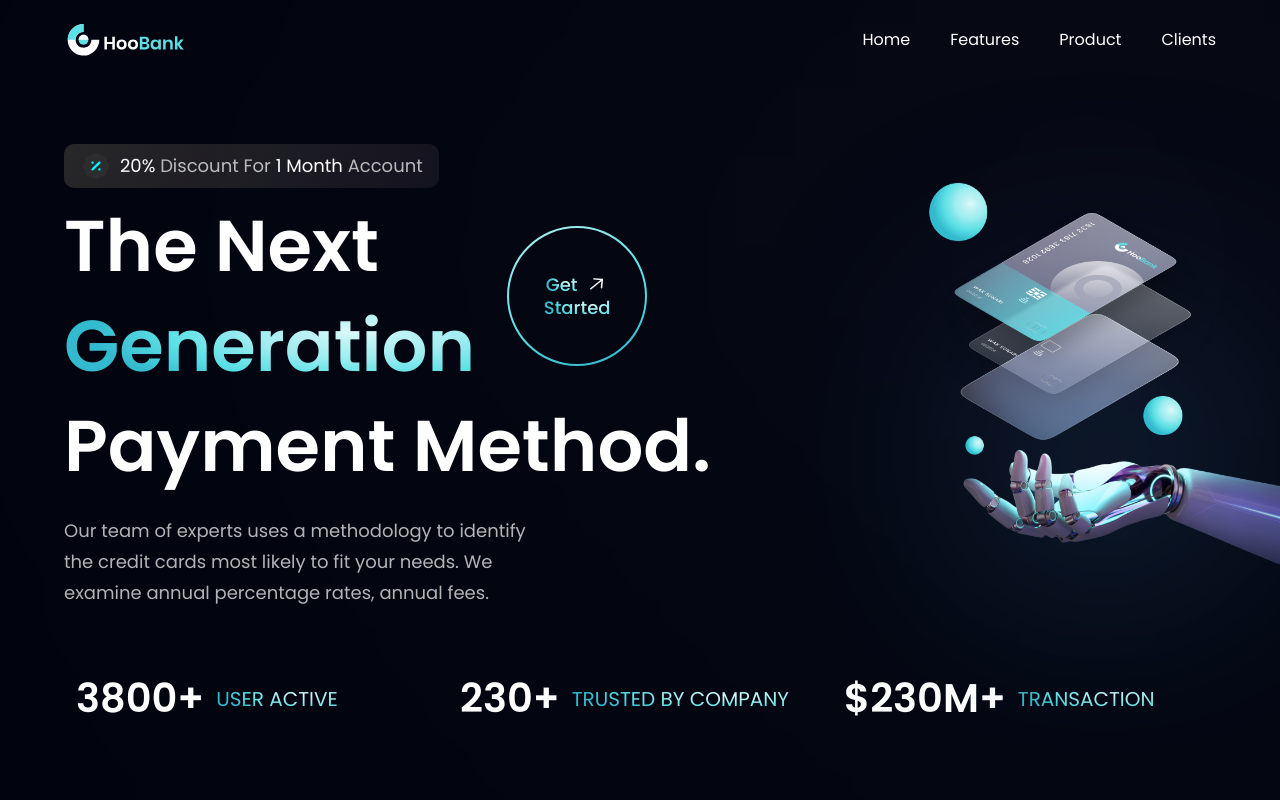
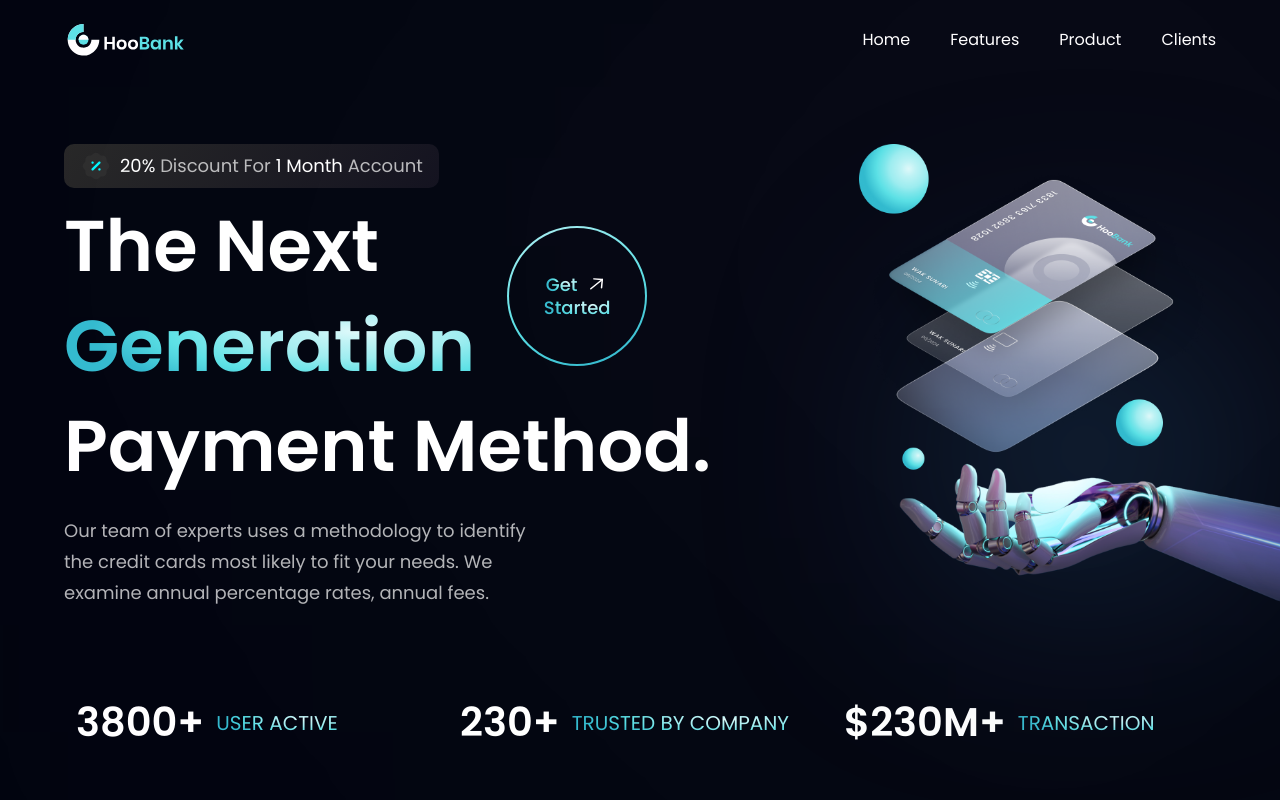
Before and after one commit to mvinorian/hoobank, a React (Create React App) app: page / in a window 1280 px wide. Shown: the top 800 px of the page. Built offline with nearby package versions, Linux system fonts and the light colour scheme.

Commit message:
fix: change header group scaling and stats margin

```diff
--- a/src/components/Header.jsx
+++ b/src/components/Header.jsx
@@ -10,7 +10,7 @@ const Header = () => {
       className={`flex md:flex-row flex-col md:justify-center justify-start ${styles.paddingY}`}
     >
       <div
-        className={`flex-[2] ${styles.flexStart} flex-col xl:px-0 sm:px-16 px-6`}
+        className={`flex-[1.5] ${styles.flexStart} flex-col xl:px-0 sm:px-16 px-6`}
       >
         <div className="flex flex-row items-center py-[6px] px-4 bg-discount-gradient rounded-[10px] mb-2">
           <img src={discount} alt="%" className="w-[32px] h-[32px]" />
--- a/src/components/Stats.jsx
+++ b/src/components/Stats.jsx
@@ -4,7 +4,7 @@ import styles from "../styles";
 
 const Stats = () => {
   return (
-    <section className={`${styles.flexStart} flex-row flex-wrap sm:mb-20 mb-6`}>
+    <section className={`${styles.flexStart} flex-row flex-wrap sm:mb-20 my-6`}>
       {stats.map((stat) => (
         <div
           key={stat.id}
```
